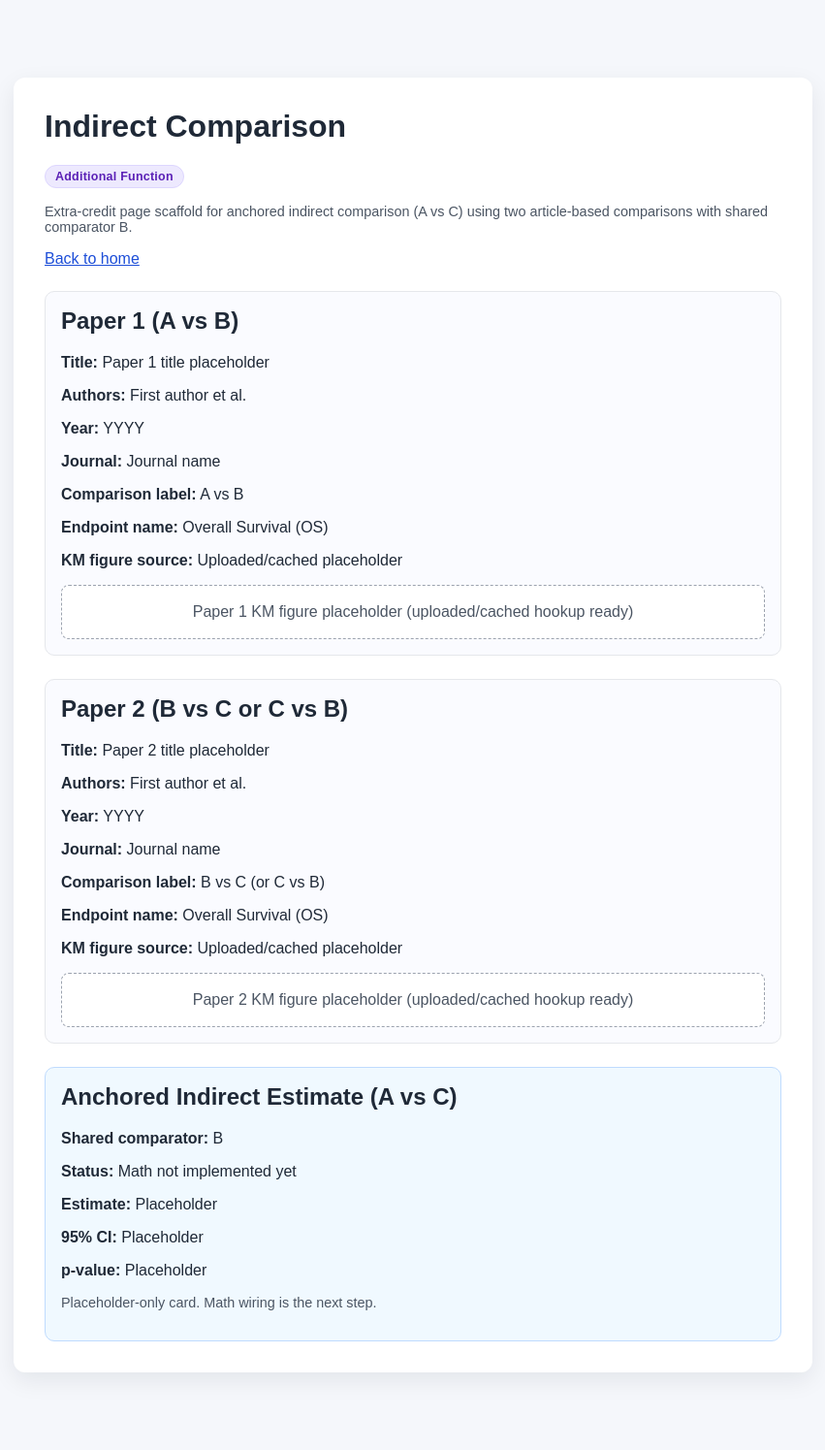
After one commit to Scott-Zhu/km-logrank-webapp, a Flask app: page /indirect-comparison in a window 1280 px wide. The commit adds this page. Shown: the whole page at 97% size, without its empty margins (214-1065 px from the left). Run offline with Flask 3, Linux system fonts and the light colour scheme.

Commit message:
Add indirect comparison scaffold page and route

```diff
--- a/app.py
+++ b/app.py
@@ -457,6 +457,46 @@ def home():
     return render_template("index.html", manual_group_a="", manual_group_b="")
 
 
+@app.route("/indirect-comparison")
+def indirect_comparison():
+    latest_upload = session.get("latest_upload")
+    placeholder_paper_1 = {
+        "title": "Paper 1 title placeholder",
+        "authors": "First author et al.",
+        "year": "YYYY",
+        "journal": "Journal name",
+        "comparison_label": "A vs B",
+        "endpoint_name": "Overall Survival (OS)",
+        "figure_status": "Uploaded/cached placeholder",
+        "image_url": (
+            url_for("uploaded_file", filename=latest_upload["filename"]) if latest_upload else None
+        ),
+    }
+    placeholder_paper_2 = {
+        "title": "Paper 2 title placeholder",
+        "authors": "First author et al.",
+        "year": "YYYY",
+        "journal": "Journal name",
+        "comparison_label": "B vs C (or C vs B)",
+        "endpoint_name": "Overall Survival (OS)",
+        "figure_status": "Uploaded/cached placeholder",
+        "image_url": None,
+    }
+
+    return render_template(
+        "indirect_comparison.html",
+        paper_1=placeholder_paper_1,
+        paper_2=placeholder_paper_2,
+        shared_comparator="B",
+        anchored_result={
+            "status": "Math not implemented yet",
+            "estimate": "Placeholder",
+            "confidence_interval": "Placeholder",
+            "p_value": "Placeholder",
+        },
+    )
+
+
 @app.route("/upload", methods=["POST"])
 def upload_image():
     if "image_file" not in request.files:
--- a/static/styles.css
+++ b/static/styles.css
@@ -166,3 +166,30 @@ summary {
   font-weight: 600;
   margin-top: 8px;
 }
+
+.badge-extra {
+  display: inline-block;
+  padding: 4px 10px;
+  border-radius: 999px;
+  font-size: 0.78rem;
+  font-weight: 700;
+  letter-spacing: 0.02em;
+  background: #ede9fe;
+  color: #5b21b6;
+  border: 1px solid #ddd6fe;
+}
+
+.placeholder-figure {
+  margin-top: 10px;
+  border: 1px dashed #9ca3af;
+  border-radius: 8px;
+  padding: 18px 12px;
+  text-align: center;
+  color: #4b5563;
+  background: #ffffff;
+}
+
+.compact-result-card {
+  background: #f0f9ff;
+  border-color: #bfdbfe;
+}
--- a/templates/index.html
+++ b/templates/index.html
@@ -11,6 +11,9 @@
       <h1>KM Log-rank Web App</h1>
       <p>
         Flask workflow for Kaplan-Meier figure extraction with an LLM vision API plus manual log-rank testing.
+      </p>
+      <p>
+        <a href="{{ url_for('indirect_comparison') }}">Go to Indirect Comparison (Additional Function)</a>
       </p>
 
       {% with messages = get_flashed_messages(with_categories=true) %}
--- /dev/null
+++ b/templates/indirect_comparison.html
@@ -0,0 +1,61 @@
+<!DOCTYPE html>
+<html lang="en">
+  <head>
+    <meta charset="UTF-8" />
+    <meta name="viewport" content="width=device-width, initial-scale=1.0" />
+    <title>Indirect Comparison | KM Log-rank Web App</title>
+    <link rel="stylesheet" href="{{ url_for('static', filename='styles.css') }}" />
+  </head>
+  <body>
+    <main class="container">
+      <h1>Indirect Comparison</h1>
+      <p><span class="badge-extra">Additional Function</span></p>
+      <p class="small-note">
+        Extra-credit page scaffold for anchored indirect comparison (A vs C) using two article-based comparisons with shared comparator {{ shared_comparator }}.
+      </p>
+      <p><a href="{{ url_for('home') }}">Back to home</a></p>
+
+      <section class="result-card">
+        <h2>Paper 1 (A vs B)</h2>
+        <p><strong>Title:</strong> {{ paper_1.title }}</p>
+        <p><strong>Authors:</strong> {{ paper_1.authors }}</p>
+        <p><strong>Year:</strong> {{ paper_1.year }}</p>
+        <p><strong>Journal:</strong> {{ paper_1.journal }}</p>
+        <p><strong>Comparison label:</strong> {{ paper_1.comparison_label }}</p>
+        <p><strong>Endpoint name:</strong> {{ paper_1.endpoint_name }}</p>
+        <p><strong>KM figure source:</strong> {{ paper_1.figure_status }}</p>
+        {% if paper_1.image_url %}
+        <img src="{{ paper_1.image_url }}" alt="Paper 1 KM figure preview" class="uploaded-image" />
+        {% else %}
+        <div class="placeholder-figure">Paper 1 KM figure placeholder (uploaded/cached hookup ready)</div>
+        {% endif %}
+      </section>
+
+      <section class="result-card">
+        <h2>Paper 2 (B vs C or C vs B)</h2>
+        <p><strong>Title:</strong> {{ paper_2.title }}</p>
+        <p><strong>Authors:</strong> {{ paper_2.authors }}</p>
+        <p><strong>Year:</strong> {{ paper_2.year }}</p>
+        <p><strong>Journal:</strong> {{ paper_2.journal }}</p>
+        <p><strong>Comparison label:</strong> {{ paper_2.comparison_label }}</p>
+        <p><strong>Endpoint name:</strong> {{ paper_2.endpoint_name }}</p>
+        <p><strong>KM figure source:</strong> {{ paper_2.figure_status }}</p>
+        {% if paper_2.image_url %}
+        <img src="{{ paper_2.image_url }}" alt="Paper 2 KM figure preview" class="uploaded-image" />
+        {% else %}
+        <div class="placeholder-figure">Paper 2 KM figure placeholder (uploaded/cached hookup ready)</div>
+        {% endif %}
+      </section>
+
+      <section class="result-card compact-result-card">
+        <h2>Anchored Indirect Estimate (A vs C)</h2>
+        <p><strong>Shared comparator:</strong> {{ shared_comparator }}</p>
+        <p><strong>Status:</strong> {{ anchored_result.status }}</p>
+        <p><strong>Estimate:</strong> {{ anchored_result.estimate }}</p>
+        <p><strong>95% CI:</strong> {{ anchored_result.confidence_interval }}</p>
+        <p><strong>p-value:</strong> {{ anchored_result.p_value }}</p>
+        <p class="small-note">Placeholder-only card. Math wiring is the next step.</p>
+      </section>
+    </main>
+  </body>
+</html>
```
